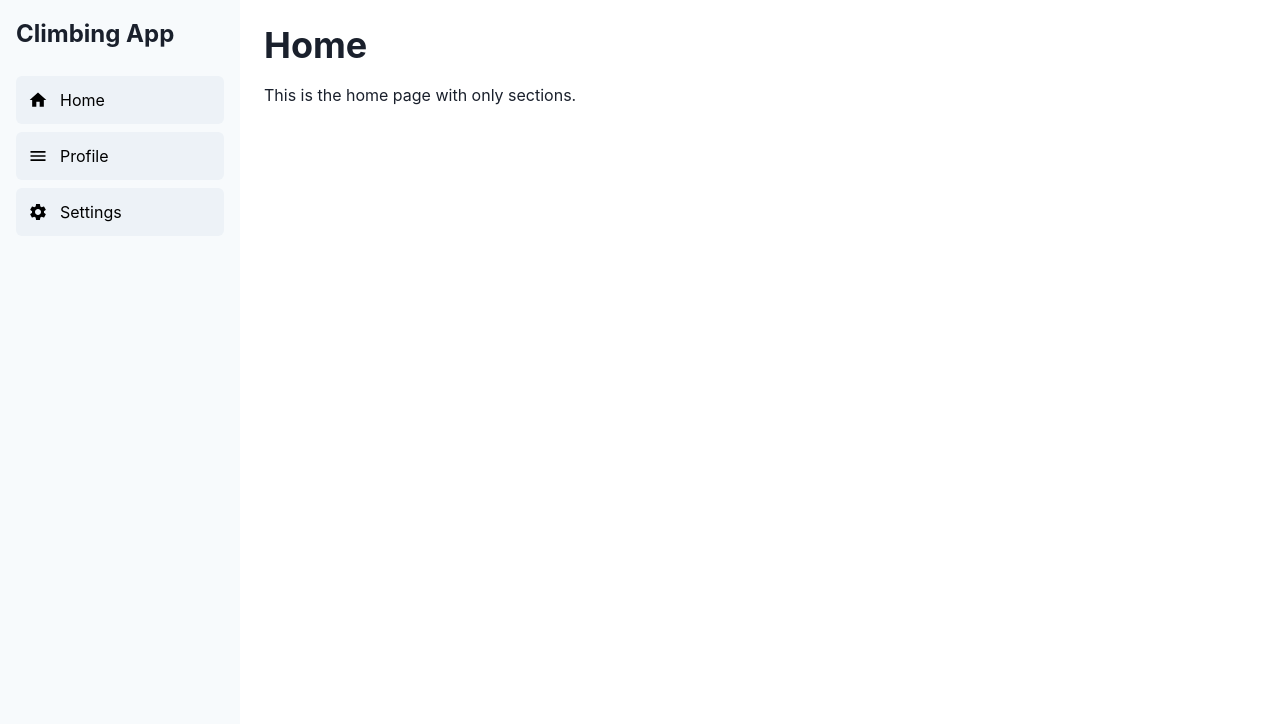
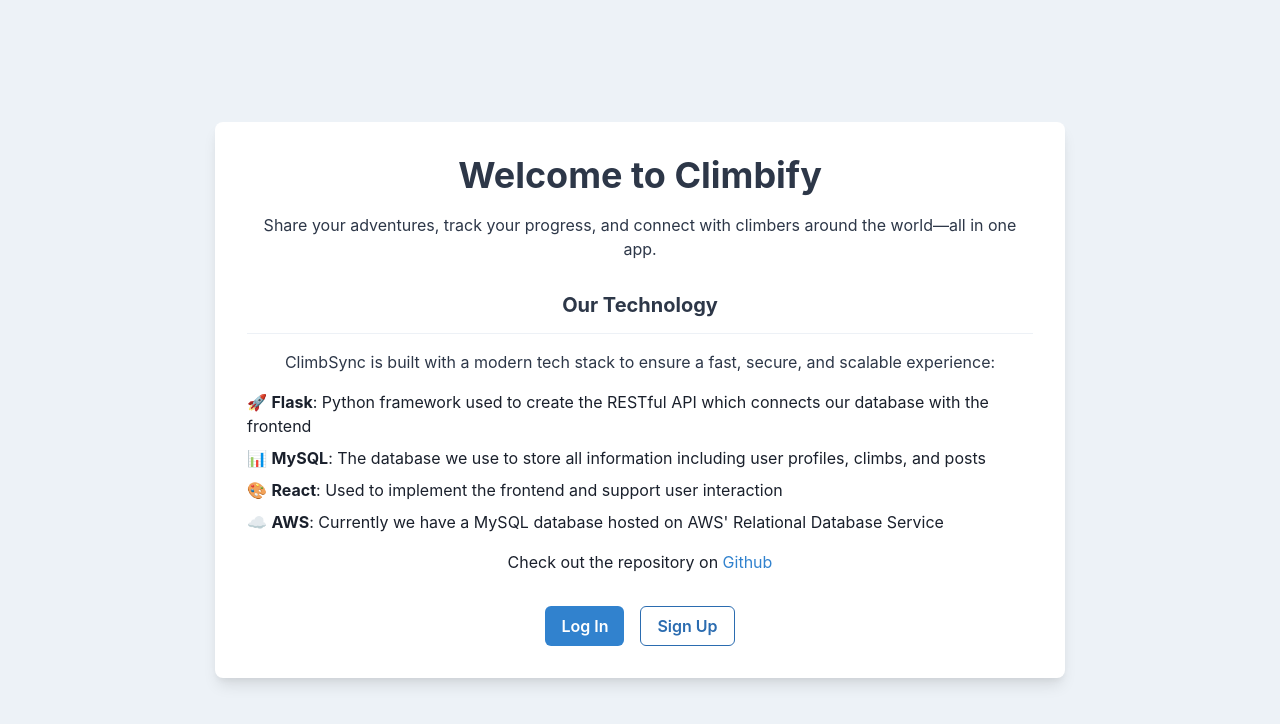
Before and after one commit to BrandtOgden/CSC436-Project, a React (Create React App) app in the folder react-app/: page / in a window 1280 px wide. Shown: the top 724 px of the page. Built offline with nearby package versions, Linux system fonts and the light colour scheme.

Commit message:
Added default landing page and cleaned some other stuff up (#63)

```diff
--- a/react-app/src/App.js
+++ b/react-app/src/App.js
@@ -2,15 +2,27 @@
 import { BrowserRouter as Router, Routes, Route } from "react-router-dom";
 import Layout from "./components/Layout";
 import Login from "./pages/login";
-import Register from "./pages/register"; // Import the Register page
+import Register from "./pages/register";
+import Landing from "./pages/landing"
+// import Home from "./pages/home";
+import Settings from "./pages/settings";
+import Profile from "./pages/profile";
 
 const App = () => {
   return (
     <Router>
       <Routes>
+        <Route path="/" element={<Landing />} />
         <Route path="/login" element={<Login />} />
         <Route path="/register" element={<Register />} />
-        <Route path="/*" element={<Layout />} />
+
+        <Route path="/home" element={<Layout />}>
+          <Route path="view_posts" element={<h1>View Posts</h1>} />
+          <Route path="climbs" element={<Profile />} />
+          <Route path="friends" element={<h1>Friends</h1>} />
+          <Route path="settings" element={<Settings />} />
+          <Route path="profile" element={<Profile />} />
+        </Route>
       </Routes>
     </Router>
   );
--- a/react-app/src/components/Layout.js
+++ b/react-app/src/components/Layout.js
@@ -1,10 +1,7 @@
 import React from "react";
-import { Outlet, Routes, Route, Link } from "react-router-dom";
+import { Link, Outlet } from "react-router-dom";
 import { Box, Flex, Text, Icon, useColorModeValue } from "@chakra-ui/react";
-import { MdHome, MdSettings, MdMenu } from "react-icons/md";
-import Home from "../pages/home";
-import Settings from "../pages/settings";
-import Profile from "../pages/profile";
+import { MdForum, MdTerrain, MdGroup, MdSettings, MdArrowBack  } from "react-icons/md";
 
 const Layout = () => {
   const NavItem = ({ icon, label, to }) => (
@@ -34,24 +31,17 @@
         shadow="md"
       >
         <Text fontSize="2xl" fontWeight="bold" mb="6">
-          Climbing App
+          Climbify
         </Text>
-        <NavItem icon={MdHome} label="Home" to="/" />
-        {/* Add a new NavItem for the profile page*/}
-        {/* Add icon for this navitem as stacked bars */}
-        <NavItem icon={MdMenu} label="Profile" to="/profile" />
-
-        <NavItem icon={MdSettings} label="Settings" to="/settings" />
-
-
+        {/* Add any menu items here */}
+        <NavItem icon={MdForum} label="View Posts" to="view_posts" />
+        <NavItem icon={MdTerrain} label="Climbs" to="climbs" />
+        <NavItem icon={MdGroup} label="Friends" to="friends" />
+        <NavItem icon={MdSettings} label="Account Settings" to="settings" />
+        <NavItem icon={MdArrowBack} label="Back to Landing" to="/" />
       </Box>
       <Box flex="1" p="6" bg={useColorModeValue("white", "gray.900")}>
-        {/*  routes for Home and Settings */}
-        <Routes>
-          <Route path="/" element={<Home />} />
-          <Route path="/settings" element={<Settings />} />
-          <Route path="/profile" element={<Profile />} />
-        </Routes>
+        <Outlet />
       </Box>
     </Box>
   );
--- /dev/null
+++ b/react-app/src/pages/landing.js
@@ -0,0 +1,78 @@
+// import React from "react"
+import {useNavigate} from "react-router-dom";
+import {
+    Flex,
+    Box,
+    Heading,
+    Text,
+    Stack,
+    Button,
+    useColorModeValue,
+    Divider,
+    Link
+  } from "@chakra-ui/react";
+
+const Landing = () => {
+    const bgColor = useColorModeValue("white", "gray.800");
+    const textColor = useColorModeValue("gray.700", "gray.300");
+    const navigate = useNavigate()
+
+    return (
+      <Flex align="center" justify="center" minHeight="100vh" bg={useColorModeValue("gray.100", "gray.900")}>
+        <Box
+          rounded="lg"
+          bg={bgColor}
+          boxShadow="lg"
+          p="8"
+          maxWidth="850px"
+          textAlign="center"
+        >
+          <Stack spacing="8">
+            <Box>
+              <Heading color={textColor}>Welcome to Climbify</Heading>
+              <Text color={textColor} mt="4">
+                Share your adventures, track your progress, and connect with climbers around the world—all in one app.
+              </Text>
+            </Box>
+
+            <Box>
+              <Heading size="md" color={textColor}>
+                Our Technology
+              </Heading>
+              <Divider my="4" />
+              <Text color={textColor}>
+                ClimbSync is built with a modern tech stack to ensure a fast, secure, and scalable experience:
+              </Text>
+              <Stack spacing="2" mt="4" textAlign="left">
+                <Text>🚀 <strong>Flask</strong>: Python framework used to create the RESTful API which connects our database with the frontend</Text>
+                <Text>📊 <strong>MySQL</strong>: The database we use to store all information including user profiles, climbs, and posts</Text>
+                <Text>🎨 <strong>React</strong>: Used to implement the frontend and support user interaction</Text>
+                <Text>☁️ <strong>AWS</strong>: Currently we have a MySQL database hosted on AWS' Relational Database Service</Text>
+              </Stack>
+              <Stack spacing="2" mt="4" textAlign="center">
+                <Text>
+                    Check out the repository on{" "}
+                    <Link href="https://github.com/BrandtOgden/CSC436-Project" color="blue.500" isExternal>
+                    Github
+                    </Link>
+                </Text>
+              </Stack>
+            </Box>
+
+            <Box>
+              <Stack spacing="4" direction="row" justify="center">
+                <Button colorScheme="blue" onClick={() => navigate("/login")}>
+                  Log In
+                </Button>
+                <Button variant="outline" colorScheme="blue" onClick={() => navigate("/register")}>
+                  Sign Up
+                </Button>
+              </Stack>
+            </Box>
+          </Stack>
+        </Box>
+      </Flex>
+    );
+};
+
+export default Landing;
--- a/react-app/src/pages/login.js
+++ b/react-app/src/pages/login.js
@@ -41,7 +41,7 @@
       const data = await response.json();
       const token = data.jwt; // Assuming the API returns a JWT
       localStorage.setItem("token", token); // Save token in localStorage or a secure cookie
-      navigate("/"); // Redirect to the homepage or another route
+      navigate("/home");
     } catch (err) {
       setError("An error occurred while logging in. Please try again.");
       console.error("Login error:", err);
--- a/react-app/src/pages/register.js
+++ b/react-app/src/pages/register.js
@@ -54,6 +54,7 @@
         setSuccess("Registration successful! Redirecting to login...");
         setTimeout(() => navigate("/login"), 2000);
       } else {
+        // Here instead of else would need to catch 409 and tell user their username already exists
         setError("Registration failed. Please try again.");
       }
     } catch (err) {
```
